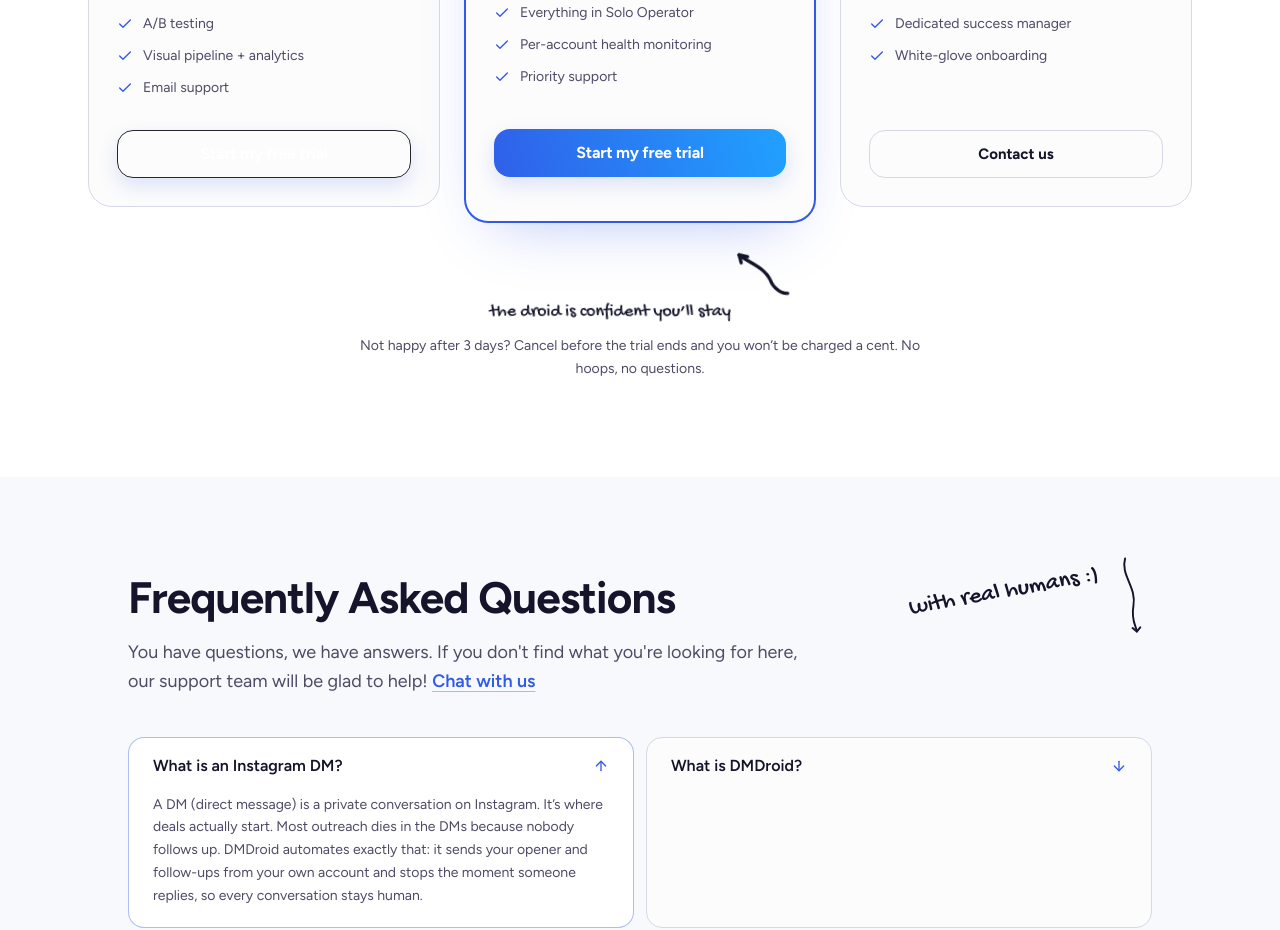
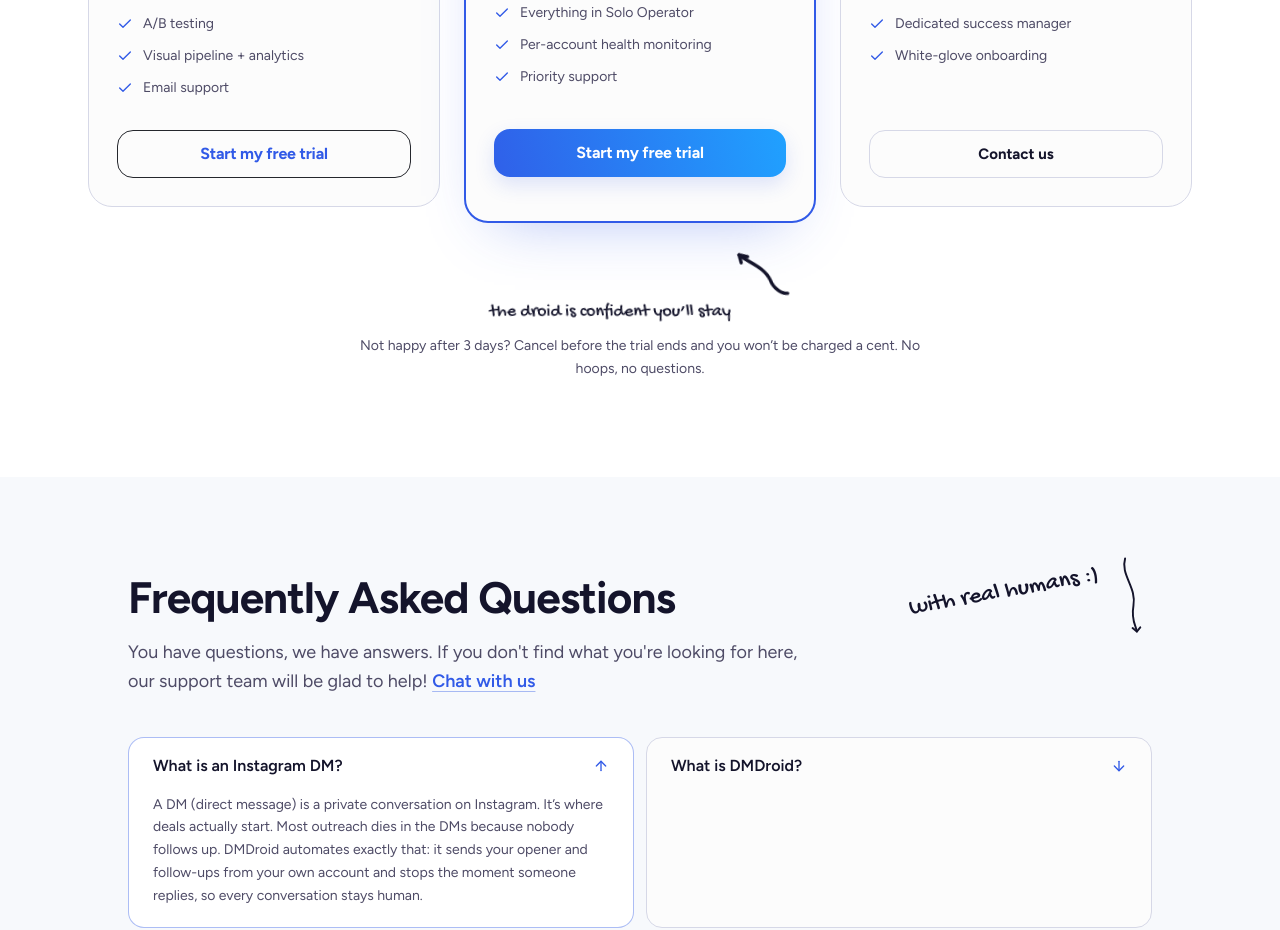
Before and after one commit to ayu-xd/landingpage, a Next.js app: page / in a window 1280 px wide. Shown: the part 7580-8510 px from the top of the page. Built offline with nearby package versions, Linux system fonts and the light colour scheme.

Commit message:
fix: solo plan cta invisible text from cascade loss

```diff
--- a/components/landing/pricing.tsx
+++ b/components/landing/pricing.tsx
@@ -68,7 +68,7 @@ export function Pricing() {
               ) : (
                 <GradientButton
                   href={AUTH_URL}
-                  className={`mt-8 w-full ${p.featured ? '' : 'border !bg-none text-brand shadow-none hover:!bg-brand/5'}`}
+                  className={`mt-8 w-full ${p.featured ? '' : 'border !bg-none !text-brand !shadow-none hover:!bg-brand/5'}`}
                 >
                   {p.cta}
                 </GradientButton>
```
